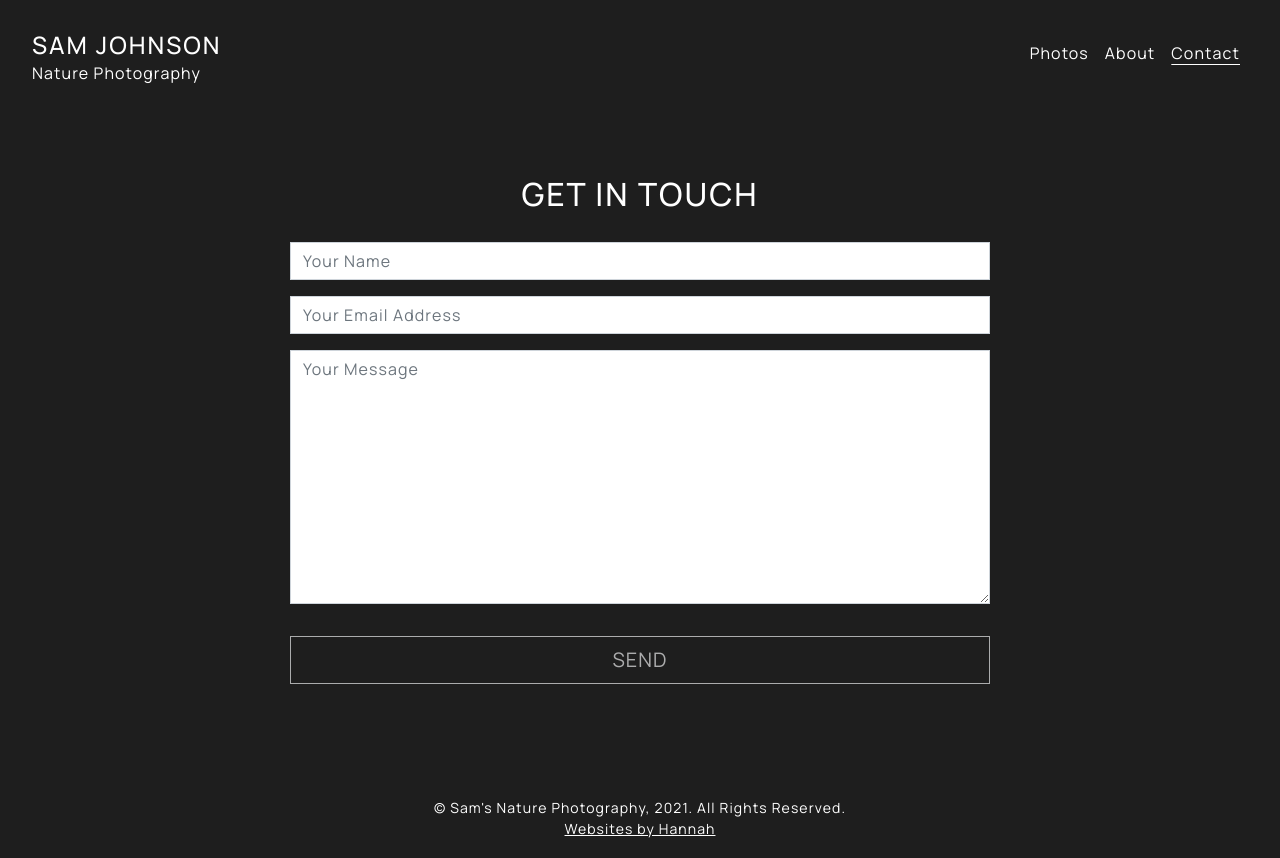
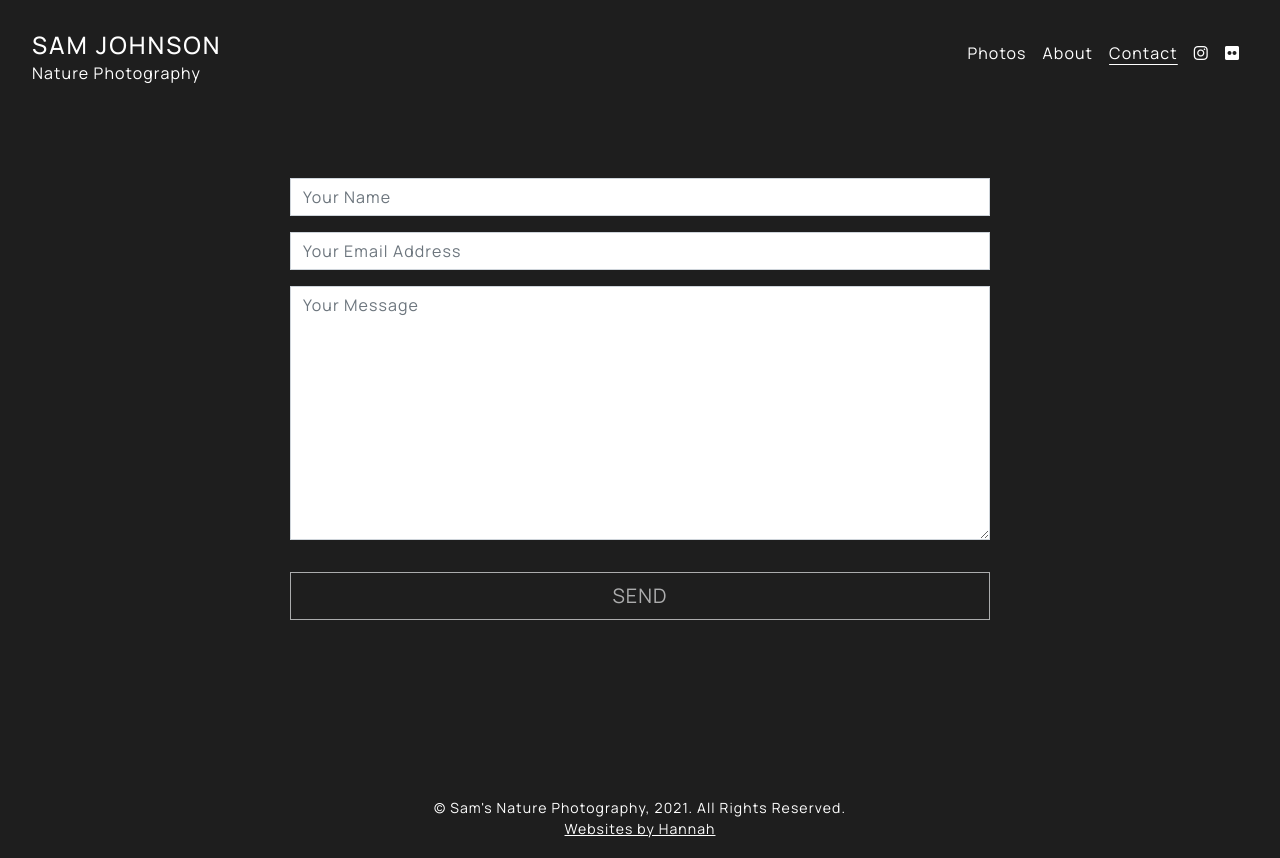
Before and after one commit to HannahStahl/sams-nature-photography-frontend, a React app: page /contact in a window 1280 px wide. Built offline with nearby package versions, Linux system fonts and the light colour scheme; no server answers.

Commit message:
Added IG and Flickr icons

```diff
--- a/src/components/About.js
+++ b/src/components/About.js
@@ -3,7 +3,6 @@ import content from '../content.json';
 
 const About = () => (
   <div>
-    <h2>About</h2>
     <div className="bio">
       {content.bio.map((paragraph) => <p key={paragraph}>{paragraph}</p>)}
     </div>
--- a/src/components/Contact.js
+++ b/src/components/Contact.js
@@ -45,7 +45,6 @@ const Contact = () => {
 
   return (
     <div className="contact-form">
-      <h2>Get in touch</h2>
       <form onSubmit={handleSubmit}>
         <FormGroup controlId="name">
           <FormControl
--- a/src/components/NavBar.js
+++ b/src/components/NavBar.js
@@ -18,6 +18,12 @@ const NavBar = () => {
           <Nav.Link href="/photos">Photos</Nav.Link>
           <Nav.Link href="/about">About</Nav.Link>
           <Nav.Link href="/contact">Contact</Nav.Link>
+          <Nav.Link href="https://www.instagram.com/samiamphotography/" target="_blank" rel="noopener noreferrer">
+            <i className="fab fa-instagram" />
+          </Nav.Link>
+          <Nav.Link href="https://www.flickr.com/photos/134786614@N08/albums" target="_blank" rel="noopener noreferrer">
+            <i className="fab fa-flickr" />
+          </Nav.Link>
         </Nav>
       </Navbar.Collapse>
     </Navbar>
--- a/src/index.css
+++ b/src/index.css
@@ -74,10 +74,6 @@ code {
   padding: 5%;
   min-height: calc(100% - 56px);
   margin-bottom: -80px;
-}
-
-.page-content h2 {
-  margin-bottom: 2rem;
 }
 
 .page-content:after {
```
